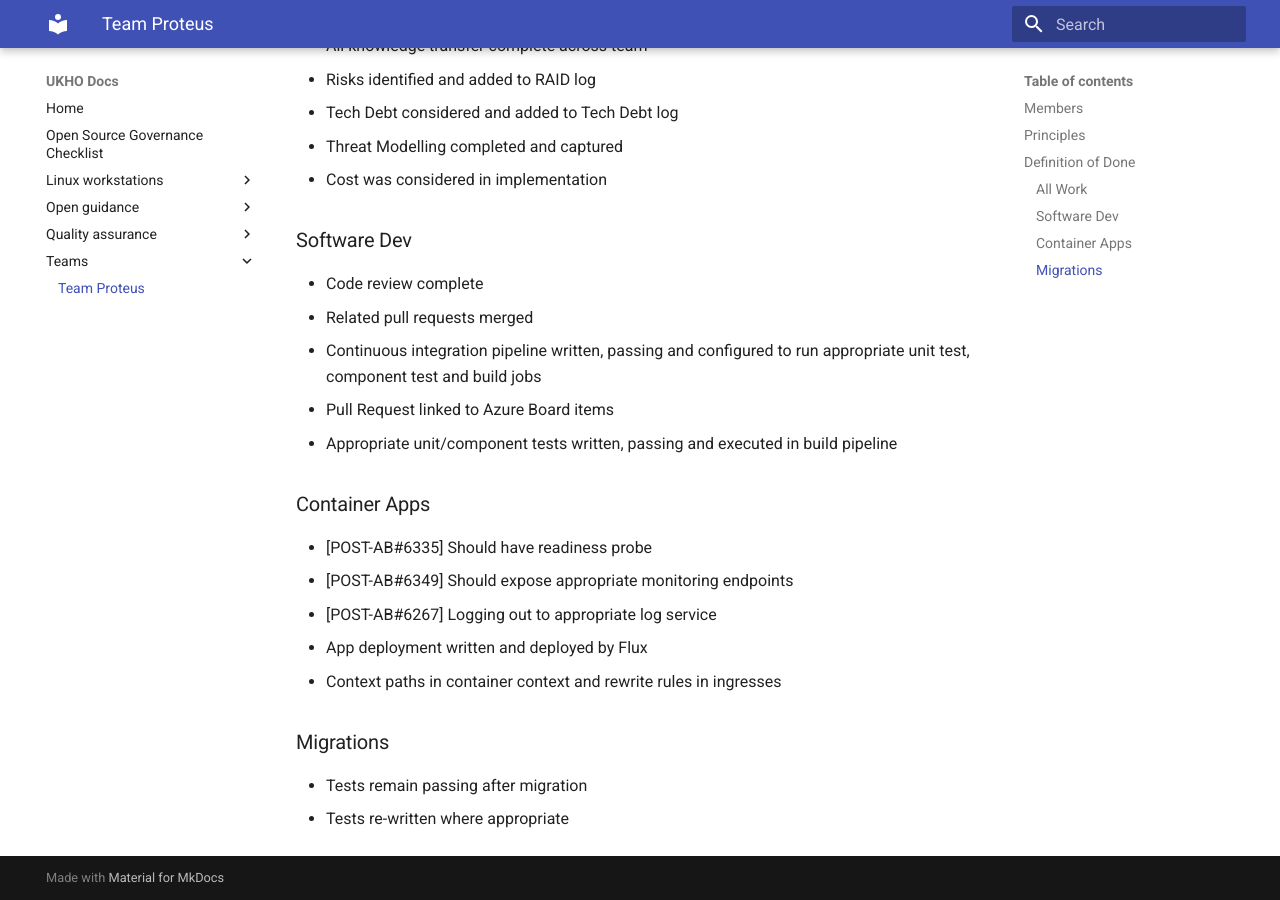
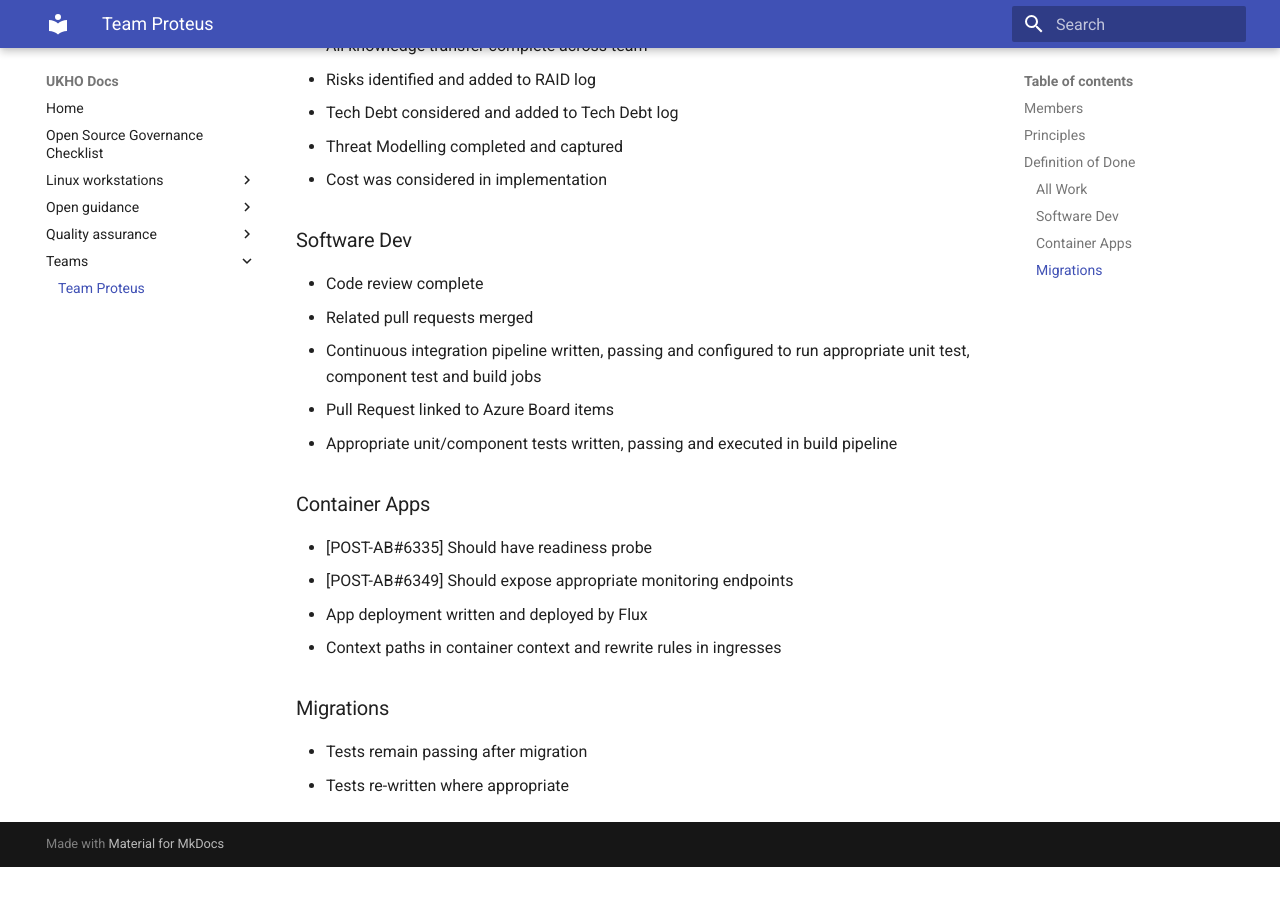
Before and after one commit to UKHO/docs, an MkDocs documentation site: the page built from docs/teams/proteus.md, in a window 1280 px wide and 900 px high, scrolled down 1323 px. Built offline with MkDocs 1.6.1 and Material for MkDocs 9.7.7, drawn with Linux system fonts in a browser that asks for light colours; after the commit the page ends 2190 px from its top, so only the background shows below that.

Commit message:
Update to reflect that logging is complete now

```diff
--- a/docs/teams/proteus.md
+++ b/docs/teams/proteus.md
@@ -47,7 +47,6 @@ Our definition of done must be followed for all work delivered. Sections may onl
 ### Container Apps
 - [POST-AB#6335] Should have readiness probe
 - [POST-AB#6349] Should expose appropriate monitoring endpoints
-- [POST-AB#6267] Logging out to appropriate log service
 - App deployment written and deployed by Flux
 - Context paths in container context and rewrite rules in ingresses
 
```
